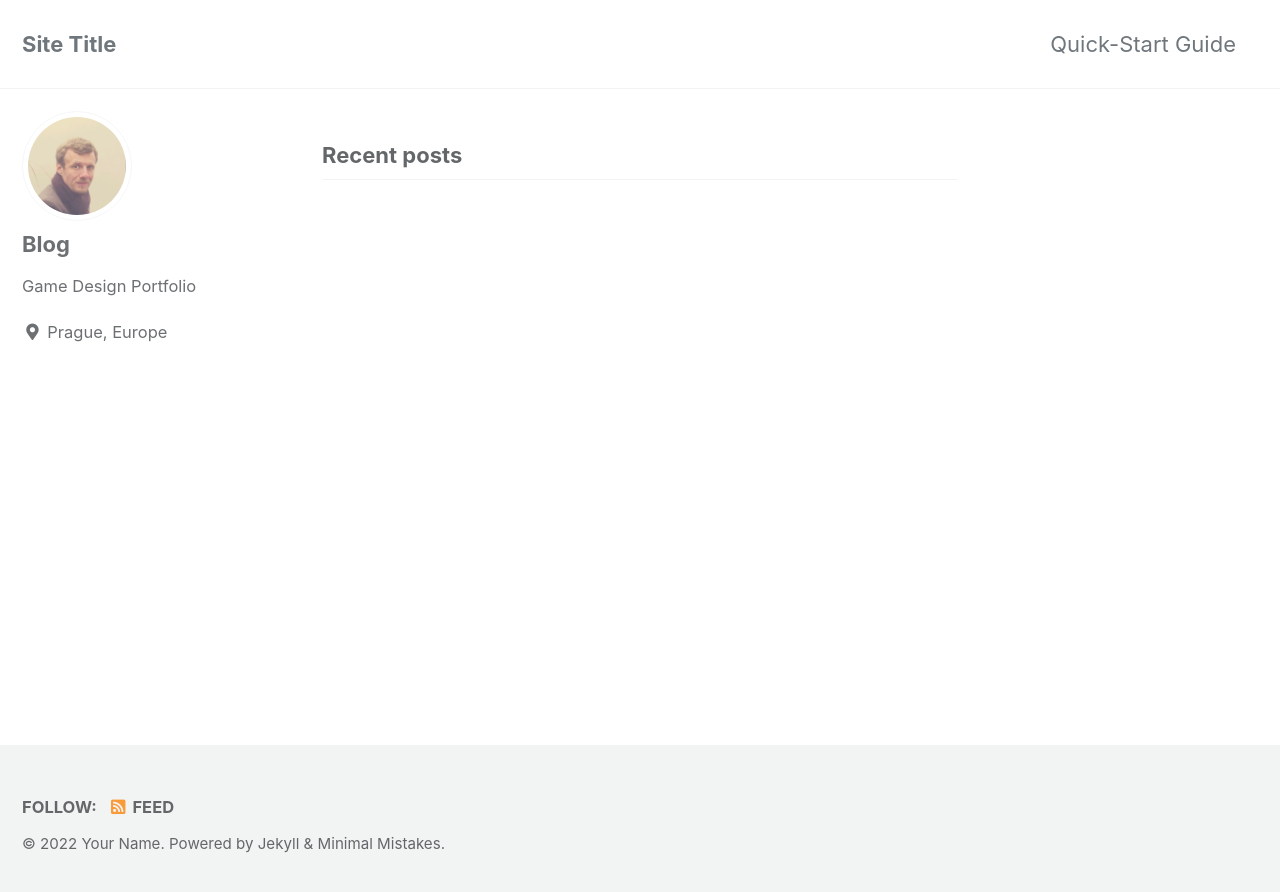
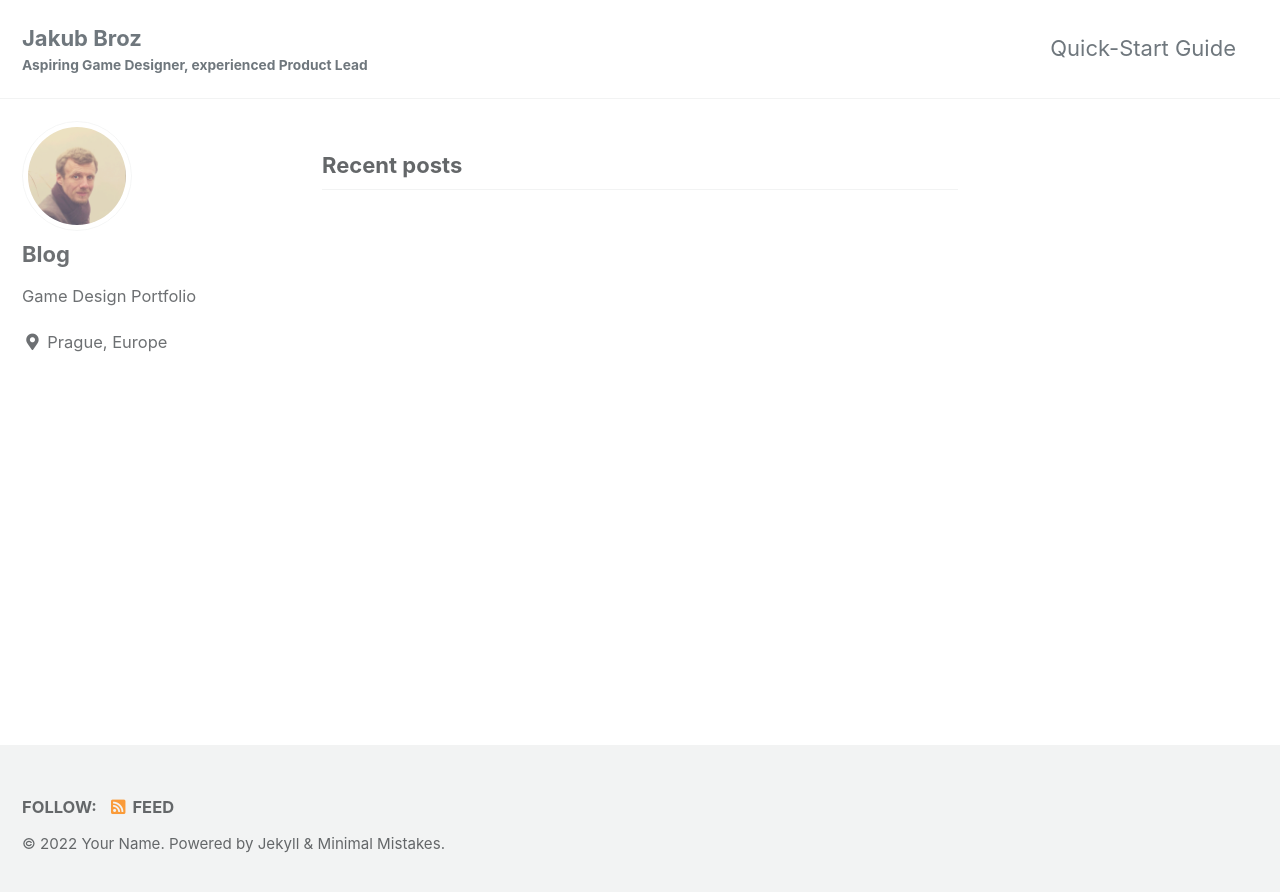
Before and after one commit to Jakub-Broz/Jakub-Broz.github.io, a Jekyll site: the page built from index.html, in a window 1280 px wide. Shown: the top 892 px of the page. Built offline with Jekyll 4.4.1, drawn with Linux system fonts in a browser that asks for light colours; cached includes are drawn as plain includes; the list of posts is cut into pages by our own code.

Commit message:
Update _config.yml

```diff
--- a/_config.yml
+++ b/_config.yml
@@ -16,9 +16,9 @@ minimal_mistakes_skin    : "default" # "air", "aqua", "contrast", "dark", "dirt"
 
 # Site Settings
 locale                   : "en-US"
-title                    : "Site Title"
+title                    : "Jakub Broz"
 title_separator          : "-"
-subtitle                 : # site tagline that appears below site title in masthead
+subtitle                 : Aspiring Game Designer, experienced Product Lead
 name                     : "Your Name"
 description              : "An amazing website."
 url                      : # the base hostname & protocol for your site e.g. "https://mmistakes.github.io"
```
